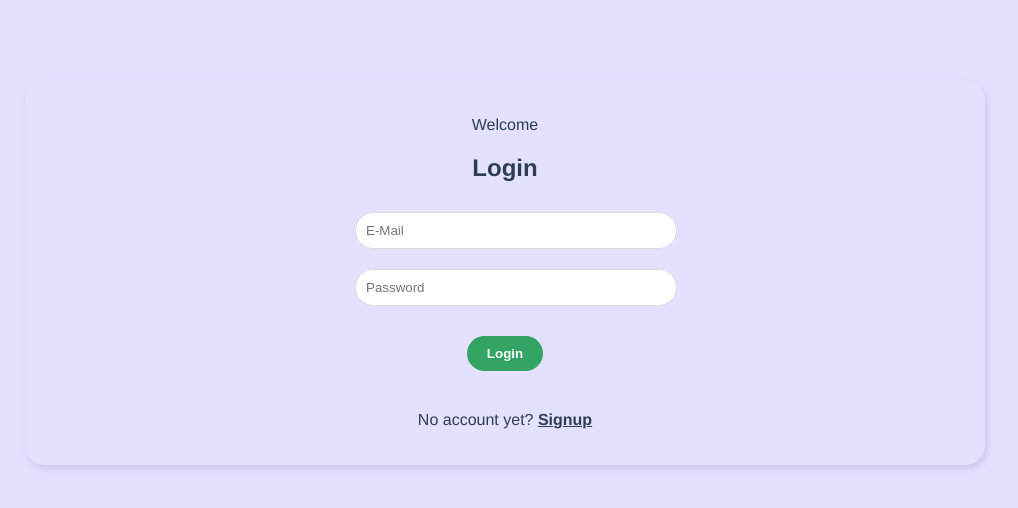
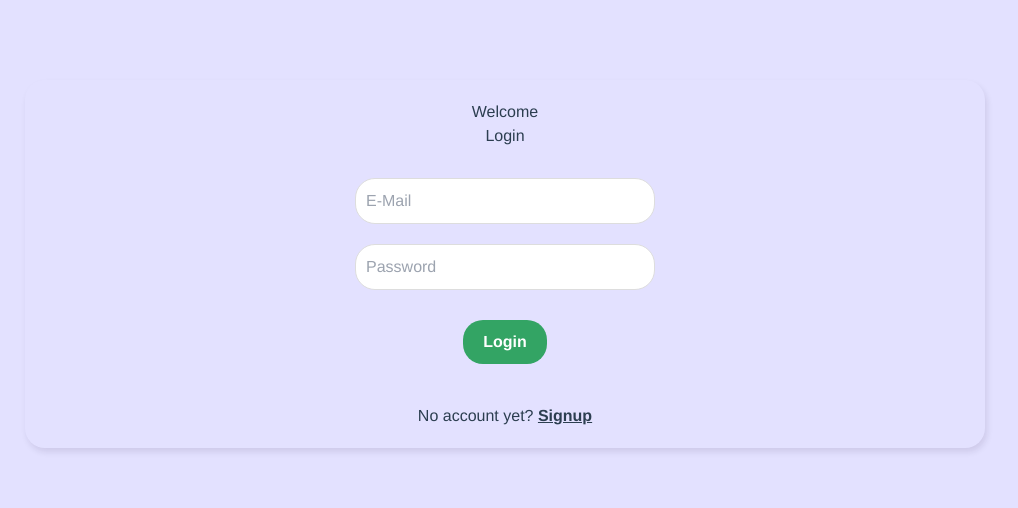
Before and after one commit to Ethemkizilyer/chatapp-vue, a Vue app: page / in a window 1280 px wide. Shown: the top 508 px of the page, without its empty margins (135-1153 px from the left). Built offline with nearby package versions, Linux system fonts and the light colour scheme; no server answers; a small style sheet from the web is missing.

Commit message:
css added

```diff
--- a/src/assets/main.css
+++ b/src/assets/main.css
@@ -1,3 +1,6 @@
+@tailwind base;
+@tailwind components;
+@tailwind utilities;
 body{
 background: #e3e1ff;
 color: #444;
@@ -22,3 +25,146 @@ button{
     border-radius: 20px;
     padding: 10px 20px;
 }
+
+@layer base {
+  body {
+    @apply bg-[#c5cae9] text-black;
+  }
+}
+
+@layer components {
+  /* FormSection.vue */
+
+  .btn {
+    @apply w-full transition-all duration-200 ease-in-out rounded-md h-9 select-none;
+  }
+
+  .submit-btn {
+    @apply bg-gray-500 hover:bg-gray-700;
+  }
+
+  .clean-btn {
+    @apply bg-red-400 hover:bg-red-500;
+  }
+
+  /* FormSection.vue */
+}
+
+@layer utilities {
+  /* App.vue */
+
+  .app-container {
+    @apply container mx-auto mt-4  mb-7  px-4 ;
+  }
+
+  /* App.vue */
+
+  /* FormSection.vue */
+
+  .form-section {
+    @apply flex flex-col items-center gap-12 text-center;
+  }
+
+  .form-container {
+    @apply w-full sm:w-[500px] rounded border-2 border-gray-100 shadow;
+  }
+
+  .form-submit {
+    @apply flex flex-col gap-3 p-3;
+  }
+
+  .form-section-row {
+    @apply flex flex-col gap-1;
+  }
+
+  .row-top {
+    @apply flex items-center justify-between gap-10;
+  }
+
+  .error-message {
+    @apply text-red-600 text-sm text-right;
+  }
+
+  .form-input {
+    @apply w-full rounded-md px-2 h-9 outline-none text-black bg-gray-100 border border-transparent focus:border-gray-500 focus:bg-white focus:ring-0 select-none;
+  }
+
+  .form-buttons {
+    @apply flex gap-5 w-full border-t-2 border-gray-100 pt-3;
+  }
+
+  /* FormSection.vue */
+
+  /* ItemList.vue */
+
+  .user-lists-section {
+    @apply flex flex-col items-center justify-center;
+  }
+
+  .data-info {
+    @apply text-lg md:text-xl w-fit text-center my-8 ;
+  }
+
+  .user-lists {
+    @apply w-full flex items-center justify-center flex-wrap gap-4 ;
+  }
+
+  .user-card {
+    @apply relative overflow-hidden min-w-[285px] w-full max-w-[315px] bg-white pt-8 flex flex-col items-center shadow-[0_10px_7px_-5px_rgba(0,0,0,0.40)];
+  }
+
+  .card-base {
+    @apply w-[calc(100%-26px)] absolute top-[19px] left-1/2 -translate-x-1/2  h-5 flex items-center justify-between z-10 select-none;
+  }
+
+  .card-number,
+  .card-delete {
+    @apply w-8 h-8 flex items-center justify-center text-white rounded-full border border-white text-sm;
+  }
+
+  .card-delete {
+    @apply bg-red-600 hover:text-red-300 hover:border-red-300 transition-all duration-200 ease-in-out;
+  }
+
+  .card-header-bg {
+    @apply w-[calc(100%+40px)] h-[104px] bg-[#3964] absolute -top-6 -left-5 before:bg-inherit before:absolute before:w-full before:h-full ;
+  }
+
+  .user-img {
+    @apply h-28 w-28 rounded-full object-cover hover:scale-105 transition-all duration-300 ease-in-out select-none z-10 border-4 border-white;
+  }
+
+  .user-info {
+    @apply w-[calc(100%-40px)] flex flex-col gap-4 items-center z-10 my-5;
+  }
+
+  .user-title {
+    @apply flex flex-col items-center justify-center gap-1;
+  }
+
+  .user-company {
+    @apply flex gap-1 text-[#3964] ;
+  }
+
+  .user-email {
+    @apply hover:text-gray-500 transition-all ease-in-out duration-300 cursor-pointer;
+  }
+
+  .user-socials {
+    @apply w-full bg-[#3964] py-3 flex flex-col items-center gap-2 z-10;
+  }
+
+  .user-socials-links {
+    @apply flex items-center justify-center gap-5;
+  }
+
+  .social-link {
+    @apply rounded-full flex items-center justify-center text-white transition-all ease-in-out duration-300;
+  }
+
+  .social-link-icon {
+    @apply text-xl;
+  }
+
+  /* ItemList.vue */
+}
```
